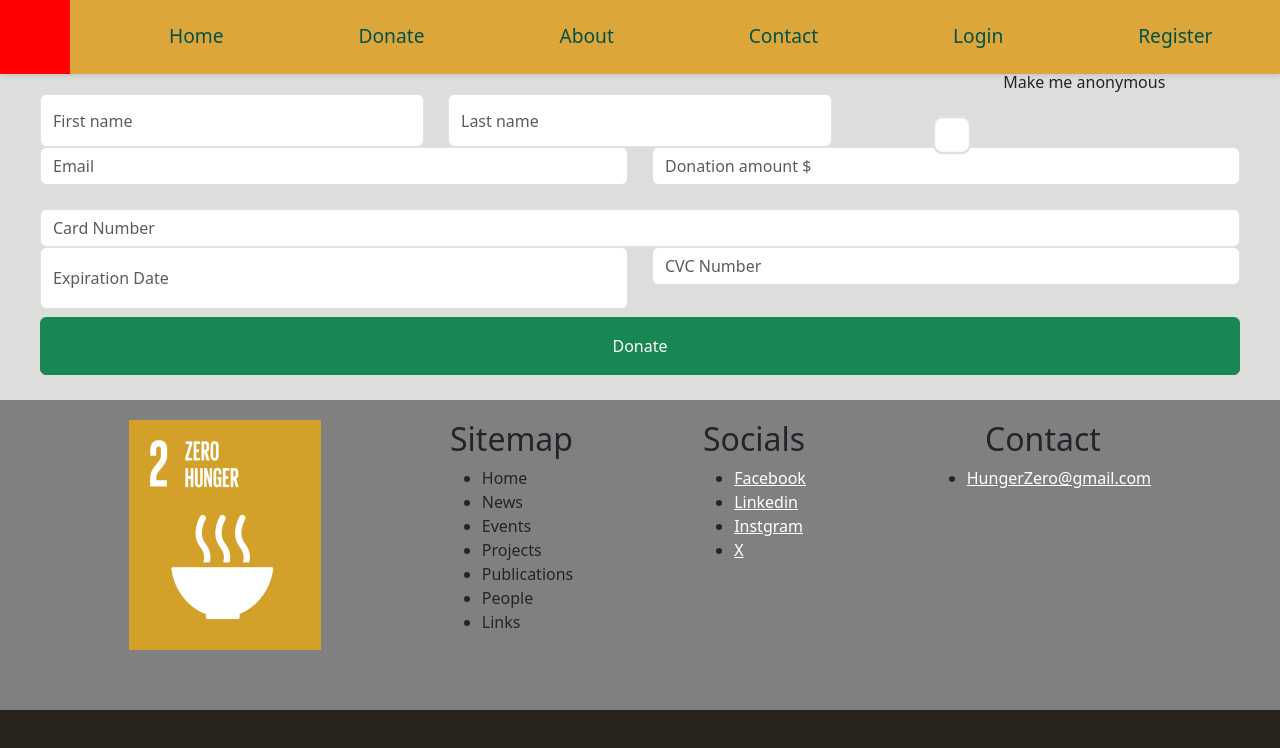
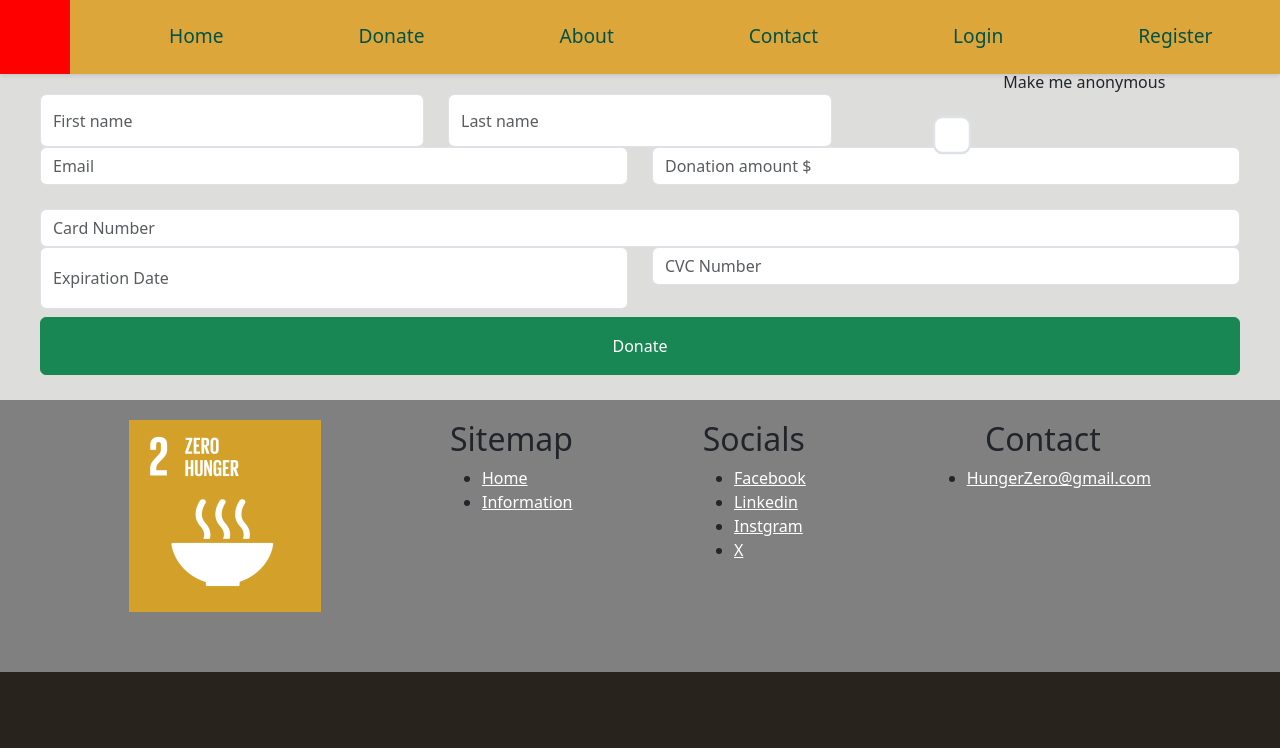
Before and after one commit to erikpersson0884/DAT257-Agile-software-project-management, a React (Vite) app in the folder Frontend/DAT257_Website/: page /home in a window 1280 px wide. Shown: the top 748 px of the page. Built offline with nearby package versions, Linux system fonts and the light colour scheme.

Commit message:
added page navigation to footer

```diff
--- a/Frontend/DAT257_Website/src/Components/Footer/footer.tsx
+++ b/Frontend/DAT257_Website/src/Components/Footer/footer.tsx
@@ -1,6 +1,7 @@
 // import { useState } from 'react'
 import 'bootstrap/dist/css/bootstrap.css';
 import "./footer.css";
+import {Link } from "react-router-dom";
 
 function Footer() {
 
@@ -10,13 +11,12 @@
             <div>
                 <h2>Sitemap</h2>
                 <ul>
-                    <li>Home</li>
-                    <li>News</li>
-                    <li>Events</li>
-                    <li>Projects</li>
-                    <li>Publications</li>
-                    <li>People</li>
-                    <li>Links</li>
+                    <li>
+                        <Link to="/home">Home</Link>
+                    </li>
+                    <li>
+                        <Link to="/information">Information</Link>
+                    </li>
                 </ul>
             </div>
 
```
